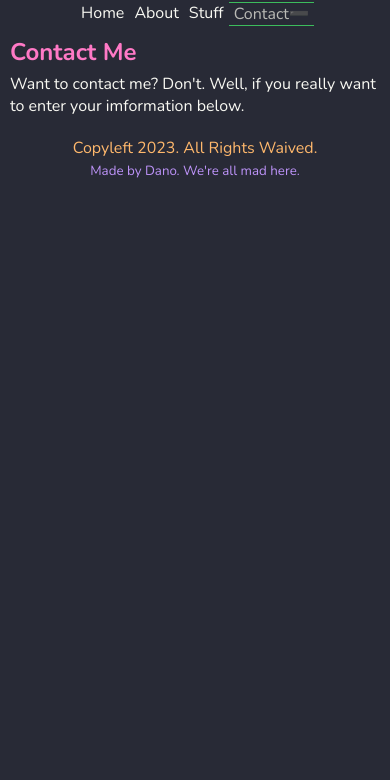
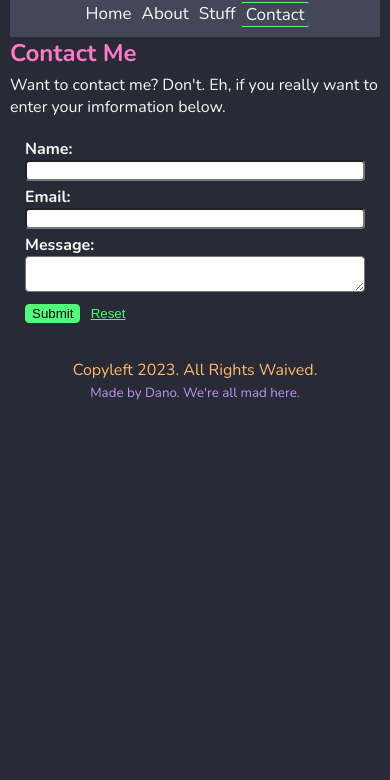
Before and after one commit to CrescentMadeJr/DanDeb.tech, a plain HTML site: page contact.html in a window 390 px wide. Shown: the part 64-844 px from the top of the page. Drawn offline with nearby package versions, Linux system fonts and the light colour scheme; a web font is replaced by a local one.

Commit message:
Refactored CSS for mobile first.  Hamburger button work.

```diff
--- a/about.html
+++ b/about.html
@@ -10,8 +10,8 @@
     <link rel="stylesheet" href="https://fonts.googleapis.com/css2?family=Gentium+Plus&family=Nunito:ital,wght@0,400;0,700;1,400&display=swap">
     <!-- Load an icon library to show a hamburger menu (bars) on small screens -->
     <link rel="stylesheet" href="https://cdnjs.cloudflare.com/ajax/libs/font-awesome/4.7.0/css/font-awesome.min.css">
-    <script rel="text/javascript" src="/site.js"></script>
-    <title>Home | DanDeB</title>
+    <script rel="text/javascript" src="/site.js" async></script>
+    <title>About | DanDeB</title>
   </head>
   <body>
     <header class="page-header">
@@ -19,26 +19,29 @@
       <p class="welcome">Welcome to my little corner of the internet.</p>
     </header>
     <main class="page-content">
+    <!-- Navigation -->
+    <a href="javascript:void(0);" class="icon" onclick="toggleNav()">
+      <i class="fa fa-bars"></i>
+    </a>
     <nav class="site-navigation">
-      <ul class="nav-links">
+      <ul id="navLinks" class="nav-links">
         <li class="nav-link"><a href="index.html">Home</a></li>
-        <li class="nav-link active"><a href="about.html">About</a></li>
+        <li class="nav-link page-active"><a href="about.html">About</a></li>
         <li class="nav-link"><a href="fun.html">Stuff</a></li>
         <li class="nav-link"><a href="contact.html">Contact</a></li>
       </ul>
     </nav>
+    <!-- Main content -->
 
       <article>
         <h2 class="article-heading">About Me</h2>
-        <p>I'm was born and raised in rural upstate New York.  In my early 20s I began working for a company in New York City, living in different areas over the 8 years I lived there. In late 2013 I moved again to Louisville.  Here is where I met my beutiful wife and wonderful daughter.
-
-          It wasn't until I moved to NY City with an IT realated job that I got my first computer and began to tinker.  Over the next 17 years I spent my time with both professional and personal projects in all facets of IT.
-        </p>
+        <p class="para">I'm was born and raised in rural upstate New York.  In my early 20s I began working for a company in New York City, living in different areas over the 8 years I lived there. In late 2013 I moved again to Louisville.  Here is where I met my beutiful wife and wonderful daughter.</p>
+        <p class="para">It wasn't until I moved to NY City with an IT realated job that I got my first computer and began to tinker.  Over the next 17 years I spent my time with both professional and personal projects in all facets of IT.</p>
       </article>
 
     </main>
     <footer class="page-footer">
-      <p class="copyleft">Copyleft 2023. All Rights Waived.</p>
+      <p class="copyleft"><a href="https://developer.mozilla.org/en-US/docs/Glossary/Copyleft">Copyleft 2023.</a> All Rights Waived.</p>
       <p><small>Made by Dano.  We're all mad here.</small></p>
     </footer>
   </body>
--- a/contact.html
+++ b/contact.html
@@ -1,4 +1,5 @@
 <!DOCTYPE html>
+<html lang="en">
   <head>
     <meta charset="UTF-8" />
     <meta http-equiv="X-UA-Compatible" content="IE=edge" />
@@ -9,8 +10,8 @@
     <link rel="stylesheet" href="https://fonts.googleapis.com/css2?family=Gentium+Plus&family=Nunito:ital,wght@0,400;0,700;1,400&display=swap">
     <!-- Load an icon library to show a hamburger menu (bars) on small screens -->
     <link rel="stylesheet" href="https://cdnjs.cloudflare.com/ajax/libs/font-awesome/4.7.0/css/font-awesome.min.css">
-  <script rel="text/javascript" src="/site.js"></script>
-  <title>Home | DanDeB</title>
+    <script rel="text/javascript" src="/site.js" async></script>
+    <title>Contact | DanDeB</title>
   </head>
   <body>
     <header class="page-header">
@@ -18,24 +19,59 @@
       <p class="welcome">Welcome to my little corner of the internet.</p>
     </header>
     <main class="page-content">
+    <!-- Navigation -->
+    <a href="javascript:void(0);" class="icon" onclick="toggleNav()">
+      <i class="fa fa-bars"></i>
+    </a>
     <nav class="site-navigation">
-      <ul class="nav-links">
+      <ul id="navLinks" class="nav-links">
         <li class="nav-link"><a href="index.html">Home</a></li>
         <li class="nav-link"><a href="about.html">About</a></li>
         <li class="nav-link"><a href="fun.html">Stuff</a></li>
-        <li class="nav-link active"><a href="contact.html">Contact</a></li>
+        <li class="nav-link page-active"><a href="contact.html">Contact</a></li>
       </ul>
     </nav>
-
+    <!-- Main content -->
     <article>
       <h2 class="article-heading">Contact Me</h2>
-        <p>Want to contact me? Don't. Well, if you really want to enter your imformation below.</p>
+      <p>Want to contact me? Don't. Eh, if you really want to enter your imformation below.</p>
+
+      <div class="contact-info">
+        <div class="name"></div>
+        <div class="email"></div>
+        <div>
+          <p class="message"></p>
+        </div>
+      </div>
+
+      <section class="contact-form">
+        <form action="#" method="post">
+          <div class="name-container">
+            <label for="full-name">Name:</label>
+            <input type="text" id="full-name" name="full-name" required>
+          </div>
+          <div class="email-container">
+            <label for="email">Email:</label>
+            <input type="email" id="email" name="email" required>
+          </div>
+          <div class="message-container">
+            <label for="message">Message:</label>
+            <textarea id="message" name="message" required></textarea>
+          </div>
+          <div class="button-container">
+            <button type="submit" id="submit">Submit</button>
+            <button type="reset" id="reset">Reset</button>
+          </div>
+        </form>
+      </section>
+
     </article>
-
     </main>
+    <!-- Page footer -->
     <footer class="page-footer">
-      <p class="copyleft">Copyleft 2023. All Rights Waived.</p>
+      <p class="copyleft"><a href="https://developer.mozilla.org/en-US/docs/Glossary/Copyleft">Copyleft 2023.</a> All Rights Waived.</p>
       <p><small>Made by Dano.  We're all mad here.</small></p>
     </footer>
+
   </body>
 </html>
--- a/site.css
+++ b/site.css
@@ -1,7 +1,11 @@
 * {
   margin: 0;
+  max-width: 1200px;
 }
 
+
+
+nav > a:visited,
 a:visited,
 a:link {
   text-decoration: none;
@@ -12,7 +16,7 @@ a:link {
   display: flex;
   margin-top: 0.2em;
   justify-content: space-between;
-  align-items: baseline;
+  align-items: center;
   background-color: #44475a;
 }
 
@@ -45,30 +49,53 @@ h3 {
   color: #ff79c6;
 }
 
+
+/* Navigation */
+
 .site-navigation {
-  padding-top: 10px;
-  padding-bottom: 10px;
-  display: flex;
-  flex-direction: column;
-  align-items: center;
-  /* background-color: #6272a4; */
+  overflow: hidden;
+  background-color: #44475a;
+  position: relative;
 }
 
-.nav-links {
-  display: flex;
-  flex-wrap: wrap;
-  list-style-type: none;
-  padding: 0%;
+.site-navigation a {
+  text-decoration: none;
+  font-size: 17px;
+  display: block;
+}
+
+/* Hide links in nav */
+.site-navigation #navLinks {
+    display: none;
 }
 
 .nav-link {
   padding-inline: 5px;
 }
 
+.nav-links {
+  flex-wrap: wrap;
+  flex-direction: column;
+  list-style-type: none;
+  padding: 0%;
+}
+
+.page-active {
+  color: #50fa7b;
+  border-top: 1px solid #50fa7b;
+  border-bottom: 1px solid #50fa7b;
+  border-radius: 2px;
+}
+
+/* End nav */
+
 .article-heading {
   padding-bottom: 5px;
 }
 
+.para {
+  padding-top: 5px;
+}
 .page-footer {
   display: flex;
   flex-direction: column;
@@ -76,25 +103,11 @@ h3 {
   padding-top: 20px;
   width: 100%;
   height: 40px;
-}
-
-/* mouse over link */
-a:hover {
-  color: #ff79c6;
-  transition: 20ms;
-}
-
-.active {
-  color: #50fa7b;
-  border-top: 1px solid #50fa7b;
-  border-bottom: 1px solid #50fa7b;
-}
-
-.page-footer {
   color: #bd93f9
 }
 
-.copyleft {
+.copyleft,
+.copyleft > a {
   color: #ffb86c;
 }
 
@@ -105,13 +118,8 @@ Accordion boxes */
   flex-direction: column;
 }
 
-.accordion-box  {
-  padding: 5px;
-}
-
-/* Buttons */
 .accordion-box {
-  background-color: #50fa7b;
+  background-color: #bd93f9;
   color: #282a36;
   cursor: pointer;
   width: 100%;
@@ -119,6 +127,7 @@ Accordion boxes */
   border: none;
   outline: none;
   transition: 0.4s;
+  padding: 5px;
 }
 
 .active, .accordion-box:hover {
@@ -127,150 +136,128 @@ Accordion boxes */
 }
 
 .infobox {
-  padding: 0 18px;
+  padding: 10px;
   display: none;
-  background-color: #50fa7b;
+  background-color: #44475a;
   overflow: hidden;
 }
 
 .accordion-box:after {
-  content: '\02795'; /* Unicode character for "plus" sign (+) */
+  content: '\2771';
   font-size: 13px;
-  color: #777;
+  color: #282a36;
   float: right;
-  margin-left: 5px;
+
 }
 
 .active:after {
-  content: "\2796"; /* Unicode character for "minus" sign (-) */
+  content: "\2770";
+}
+/*****************/
+
+/****************
+Contact Form */
+
+.contact-form {
+  margin: 15px;
 }
 
-/*****************
-Accordion boxes
-
-body.fun {
-  height: calc(100% - 20px);
-  width: calc(100% - 20px);
-  margin: 0;
-}
-.accordion {
-  margin: auto;
-  width: 400px;
+label {
+  font-weight: 600;
+  padding-right: 2px;
 }
 
-.info-box {
-  position: relative;
-  background: white;
-    height: 64px;
-    transition: all .15s ease-in-out;
-}
-.info-box::before {
-    content: '';
-    position: absolute;
-    display: block;
-    top: 0;
-    bottom: 0;
-    left: 0;
-    right: 0;
-    pointer-events: none;
-    box-shadow: 0 -1px 0 #e5e5e5,0 0 2px rgba(0,0,0,.12),0 2px 4px rgba(0,0,0,.24);
-}
-header.info-box {
-  background: #00BCD4;
-  z-index: 100;
-  cursor: initial;
-  box-shadow: 0 -1px 0 #e5e5e5,0 0 2px -2px rgba(0,0,0,.12),0 2px 4px -4px rgba(0,0,0,.24);
-}
-header .info-box-title {
-  margin: 0;
-  font-weight: normal;
-  font-size: 16pt;
-  color: white;
-  cursor: initial;
-}
-.info-box-title {
-  width: calc(100% - 40px);
-  height: 64px;
-  line-height: 64px;
-  padding: 0 20px;
-  display: inline-block;
-  cursor: pointer;
-  -webkit-touch-callout: none;-webkit-user-select: none;-khtml-user-select: none;-moz-user-select: none;-ms-user-select: none;user-select: none;
-}
-.info-box-content {
-  width: calc(100% - 40px);
-  padding: 30px 20px;
-  font-size: 11pt;
-  color: rgba(0,0,0,.54);
-  display: none;
-}
-.info-box-close {
-  position: absolute;
-  height: 64px;
-  width: 100%;
-  top: 0;
-  left: 0;
-  cursor: pointer;
-  display: none;
-}
-input:checked + .info-box {
-  height: auto;
-  margin: 16px 0;
-    box-shadow: 0 0 6px rgba(0,0,0,.16),0 6px 12px rgba(0,0,0,.32);
-}
-input:checked + .info-box .info-box-title {
-  border-bottom: 1px solid rgba(0,0,0,.18);
-}
-input:checked + .info-box .info-box-content,
-input:checked + .info-box .info-box-close {
-  display: inline-block;
-}
-.arrows section .info-box-title {
-  padding-left: 44px;
-  width: calc(100% - 64px);
-}
-.arrows section .info-box-title:before {
-  position: absolute;
-  display: block;
-  content: '\203a';
-  font-size: 18pt;
-  left: 20px;
-  top: -2px;
-  transition: transform .15s ease-in-out;
-  color: rgba(0,0,0,.54);
-}
-input:checked + section.info-box .info-box-title:before {
-  transform: rotate(90deg);
+#full-name,
+#email,
+#message {
+  border-radius: 4px;
 }
 
-****************/
+textarea
+input {
+  width: 100%;
+  padding-left: 5px;
+}
+
+.name-container,
+.email-container,
+.message-container {
+  display: flex;
+  flex-direction: column;
+  padding-top: 5px;
+}
+
+.button-container {
+  padding-top: 10px;
+}
+
+button[type="reset"] {
+  background: transparent;
+  border: 0;
+  text-decoration: underline;
+  color: #50fa7b;
+  cursor: pointer;
+}
+
+button[type="submit"] {
+  border: solid 1px #50fa7b;
+  background: #50fa7b;
+  border-radius: 4px;
+  cursor: pointer;
+}
+
+button:hover {
+  filter: brightness(75%);
+  transition: 50ms;
+}
 
 
+/*****************/
 
 
-
-
-
-/*
-Mobile screen sizes
-*/
-
 /* Hide the welcome element in the header when the screen gets too small. This is specific to the size of the welcome sentance. */
-@media (max-width: 515px)
-{
-  .welcome
-  {
+@media (max-width: 550px) {
+  .welcome {
     display: none;
   }
 }
 
-/* Change the navegation to be easier to use when the screen is too small. */
-@media (max-width: 250px)
-{
+/* Adjust nav to a more desktop friendly layout. */
+@media (min-width: 250px) {
+
+  .icon {
+    display: none;
+  }
+
+  .site-navigation #navLinks {
+    display: flex;
+  }
+
   .site-navigation {
-    align-items: start;
+    padding-top: 10px;
+    padding-bottom: 10px;
+    display: flex;
+    flex-direction: column;
+    align-items: center;
   }
+
   .nav-links {
-    padding: 0px;
+    display: flex;
+    flex-wrap: wrap;
+    flex-direction: row;
+    list-style-type: none;
+    padding: 0%;
   }
+
+  .nav-link {
+    padding-inline: 5px;
+  }
+
+  /* mouse over link */
+  a:hover,
+  .copyleft > a:hover {
+    color: #ff79c6;
+    transition: 20ms;
+  }
+
 }
```
Also changed, not shown: fun.html (+15 -33 lines), index.html (+12 -6 lines), site.js (+15 -0 lines), 2 other files. Lines whose indentation alone changed are shown as unchanged.
